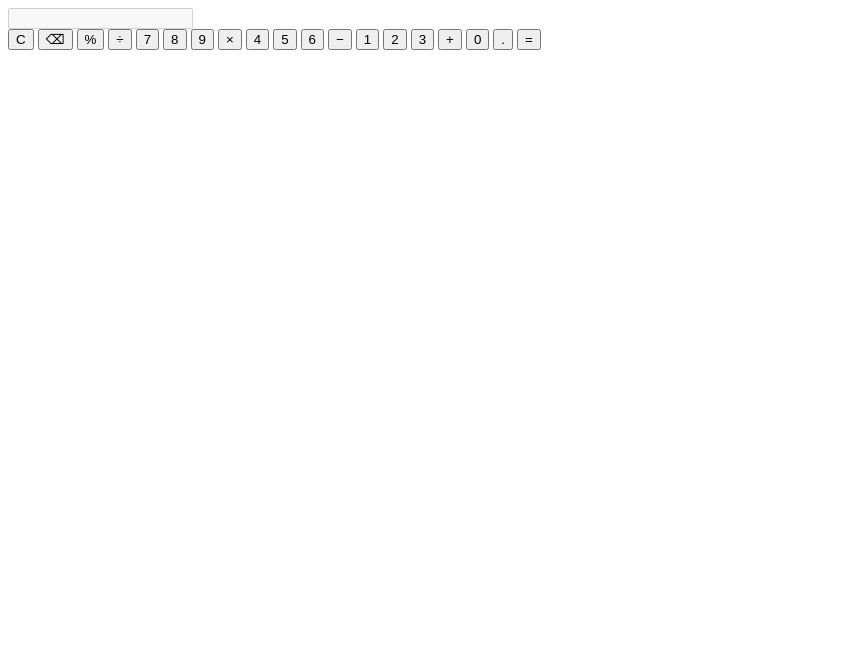
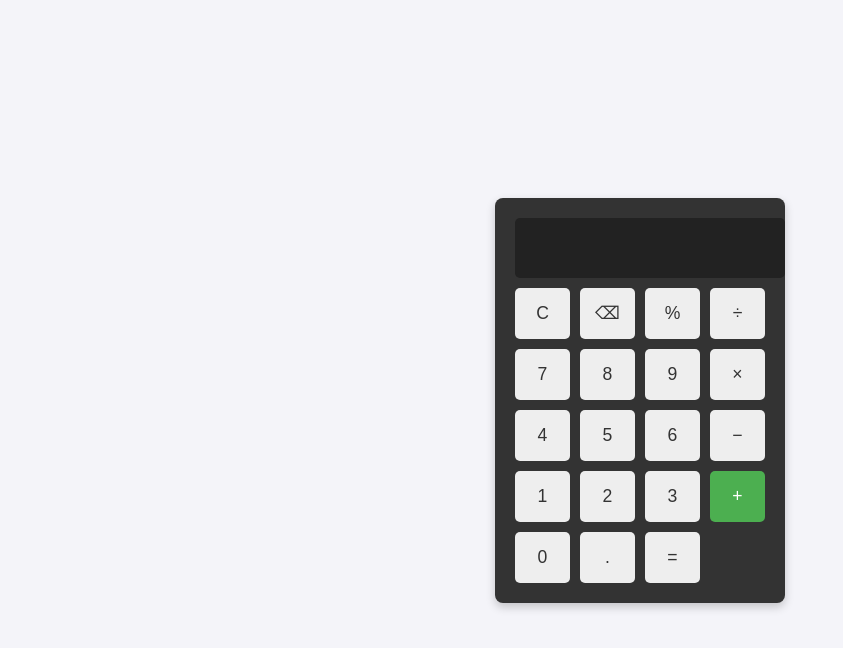
Before and after one commit to Abhishekkumbar17/Calculator, a plain HTML site: page index.html in a window 1280 px wide. Shown: the whole page, without its empty margins (0-843 px from the left). Drawn offline with Linux system fonts and the light colour scheme.

Commit message:
add style file and linked to index file

```diff
--- a/index.html
+++ b/index.html
@@ -4,6 +4,7 @@
     <meta charset="UTF-8">
     <meta name="viewport" content="width=device-width, initial-scale=1.0">
     <title>Simple Calculator</title>
+    <link rel="stylesheet" href="styles.css">
 </head>
 <body>
     <div class="calculator">
--- /dev/null
+++ b/styles.css
@@ -0,0 +1,64 @@
+body {
+    display: flex;
+    justify-content: center;
+    align-items: center;
+    height: 100vh;
+    margin: 0;
+    font-family: Arial, sans-serif;
+    background-color: #f4f4f9;
+}
+
+.calculator {
+    width: 250px;
+    background: #333;
+    border-radius: 8px;
+    padding: 20px;
+    box-shadow: 0 4px 10px rgba(0, 0, 0, 0.2);
+}
+
+#display {
+    width: 100%;
+    height: 40px;
+    background: #222;
+    color: #fff;
+    text-align: right;
+    padding: 10px;
+    font-size: 1.2em;
+    border: none;
+    outline: none;
+    border-radius: 5px;
+    margin-bottom: 10px;
+}
+
+.buttons {
+    display: grid;
+    grid-template-columns: repeat(4, 1fr);
+    gap: 10px;
+}
+
+button {
+    width: 100%;
+    padding: 15px;
+    font-size: 1.1em;
+    color: #333;
+    background-color: #eee;
+    border: none;
+    border-radius: 5px;
+    cursor: pointer;
+    transition: background 0.2s;
+}
+
+button:hover {
+    background-color: #ddd;
+}
+
+button:nth-child(16),
+button:nth-child(20) {
+    background-color: #4CAF50;
+    color: #fff;
+}
+
+button:nth-child(16):hover,
+button:nth-child(20):hover {
+    background-color: #45a049;
+}
```
